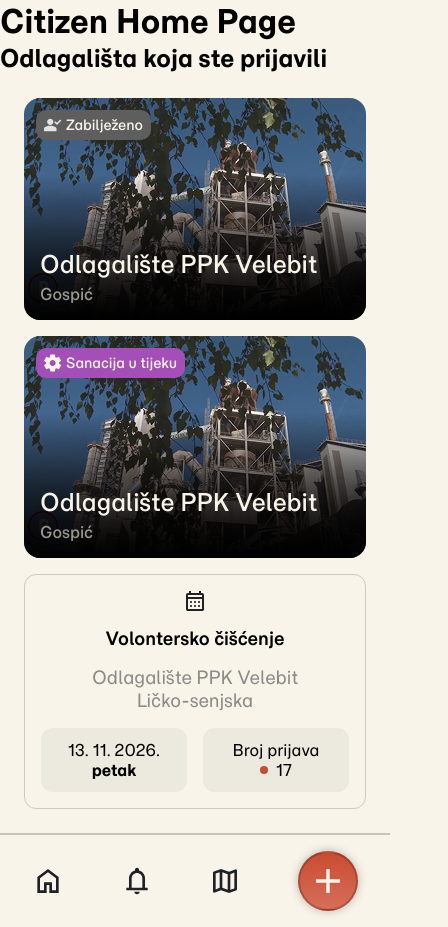
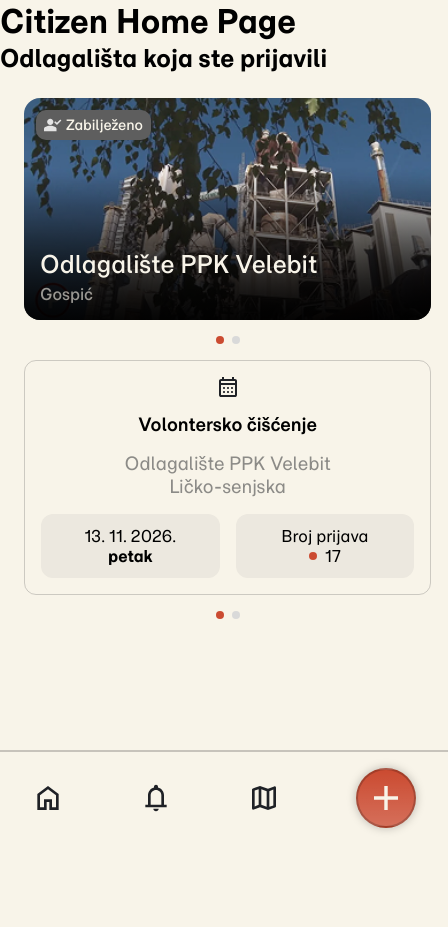
Before and after one commit to lovretomic/garbagebusters, a React (Vite) app in the folder frontend/: page /home in a window 390 px wide. Shown: the whole page, 448 px wide, since content can reach past the window. After the commit the page ends 844 px from the top, so only its background shows below. Built offline with nearby package versions, Linux system fonts and the light colour scheme.

Commit message:
added style for mobile view

```diff
--- a/frontend/src/components/CardCarousel/CardCarousel.module.scss
+++ b/frontend/src/components/CardCarousel/CardCarousel.module.scss
@@ -0,0 +1,43 @@
+.track {
+  display: flex;
+  gap: 16px;
+  overflow-x: auto;
+  scroll-snap-type: x mandatory;
+  scrollbar-width: none;
+  @media (min-width: $breakpoint-desktop) {
+    display: grid;
+    grid-template-columns: 1fr 1fr 1fr;
+    overflow: visible;
+    scroll-snap-type: none;
+  }
+}
+
+.slide {
+  flex: 0 0 100%;
+  min-width: 0;
+  scroll-snap-align: start;
+}
+
+.dots {
+  display: flex;
+  justify-content: center;
+  gap: 8px;
+  margin-top: 16px;
+  @media (min-width: $breakpoint-desktop) {
+    display: none;
+  }
+}
+
+.dot {
+  width: 8px;
+  height: 8px;
+  padding: 0;
+  border: 0;
+  border-radius: 50%;
+  background-color: #D9D9D9;
+  cursor: pointer;
+}
+
+.active {
+  background: #CB4B31;
+}
--- a/frontend/src/components/CardCarousel/CardCarousel.tsx
+++ b/frontend/src/components/CardCarousel/CardCarousel.tsx
@@ -1,5 +1,5 @@
 import { Children, useEffect, useRef, useState } from "react";
-import type { FC, ReactNode } from "react";
+import type { ReactNode } from "react";
 import c from "./CardCarousel.module.scss";
 
 type CardCarouselProps = {
--- a/frontend/src/pages/CitizenHomePage/CitizenHomePage.tsx
+++ b/frontend/src/pages/CitizenHomePage/CitizenHomePage.tsx
@@ -1,5 +1,6 @@
 import ReportCard from "../../components/ReportCard";
 import ActionCard from "../../components/ActionCard";
+import CardCarousel from "../../components/CardCarousel";
 import c from "./CitizenHomePage.module.scss";
 
 const CitizenHomePage = () => {
@@ -8,6 +9,7 @@ const CitizenHomePage = () => {
       <h1>Citizen Home Page</h1>
       <h2 className={c.title}>Odlagališta koja ste prijavili</h2>
       <div className={c.reportCardDiv}>
+        <CardCarousel>
           <ReportCard
             name="Odlagalište PPK Velebit"
             area="Gospić"
@@ -18,12 +20,21 @@ const CitizenHomePage = () => {
             area="Gospić"
             status="in_progress"
           />
+        </CardCarousel>
+        <CardCarousel>
           <ActionCard
             landfill="Odlagalište PPK Velebit"
             county="Ličko-senjska"
             date="2026-11-13"
             numberOfRegistrations={17}
           />
+          <ActionCard
+            landfill="Odlagalište PPK Velebit"
+            county="Ličko-senjska"
+            date="2026-11-13"
+            numberOfRegistrations={17}
+          />
+        </CardCarousel>
       </div>
     </>
   );
```
Lines whose indentation alone changed are shown as unchanged.
